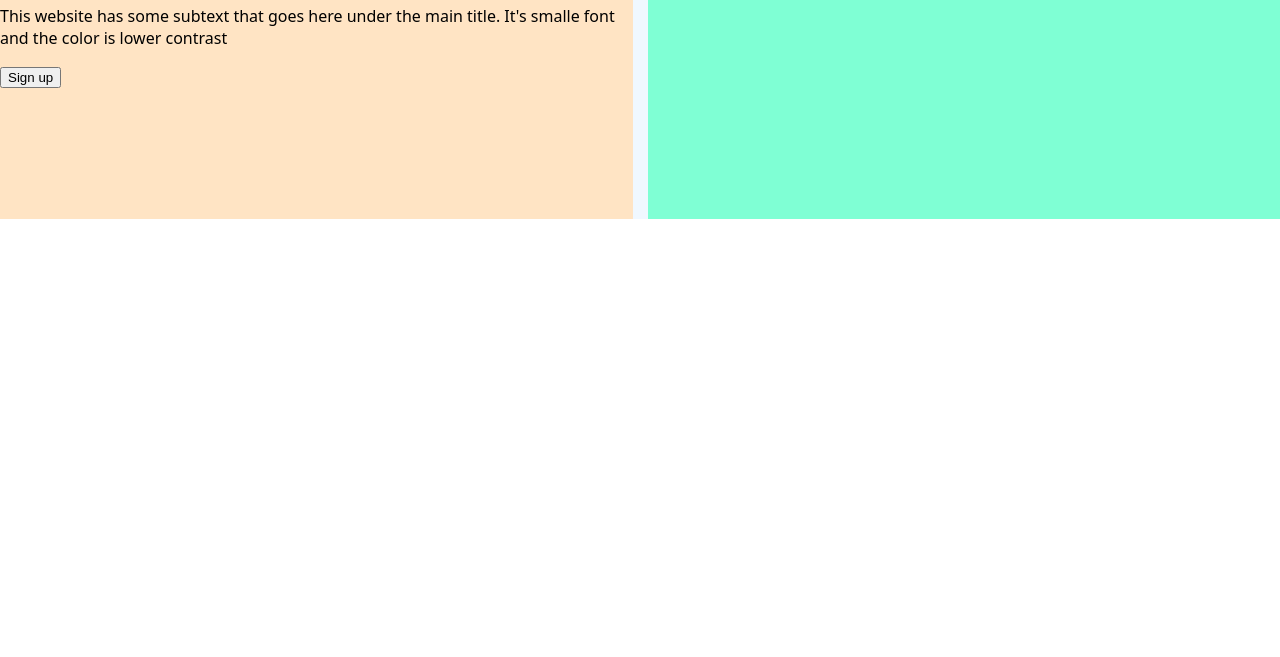
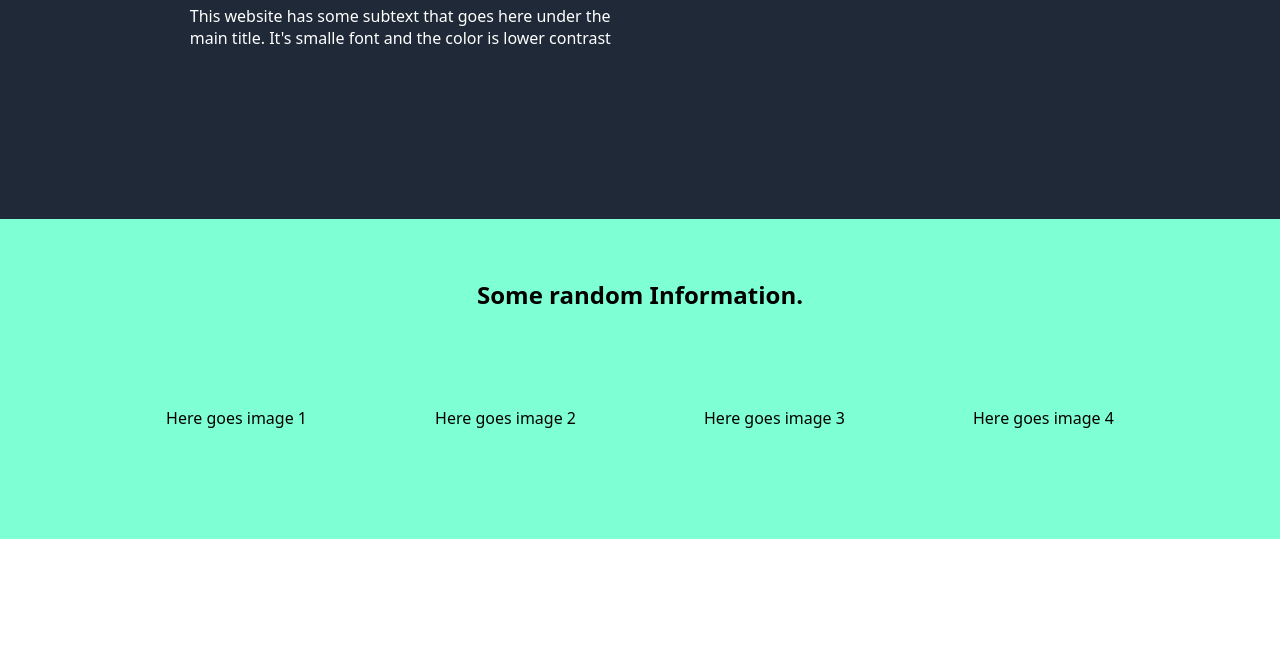
Before and after one commit to Bautaxx/Landing-page, a plain HTML site: page home.html in a window 1280 px wide. Shown: the part 143-800 px from the top of the page. Drawn offline with Linux system fonts and the light colour scheme.

Commit message:
Extra info section started

```diff
--- a/home.html
+++ b/home.html
@@ -17,12 +17,32 @@
         </div>
     </div>
     <div class="presentation">
-        <div class="text">
-            <h1>This website is awesome</h1>
-            <p>This website has some subtext that goes here under the main title. It's smalle font and the color is lower contrast</p>
-            <button>Sign up</button>
+        <div class="box-1">
+            <h1 id="text">This website is awesome</h1>
+            <p id="text">This website has some subtext that goes here under the main title. It's smalle font and the color is lower contrast</p>
         </div>
-        <div class="placeholder">This is a placeholder</div>
+        <div class="box-2">This is a placeholder</div>
+    </div>
+    <div class="extra-info">
+        <h2>Some random Information.</h2>
+        <div class="images-container">
+            <div>
+                <img>
+                <p>Here goes image 1</p>
+            </div>
+            <div>
+                <img>
+                <p>Here goes image 2</p>
+            </div>
+            <div>
+                <img>
+                <p>Here goes image 3</p>
+            </div>
+            <div>
+                <img>
+                <p>Here goes image 4</p>
+            </div>
+        </div>
     </div>
 
 </body>
--- a/main.css
+++ b/main.css
@@ -24,19 +24,39 @@ body{
     justify-content: space-around;
     align-content: center;
 }
+/*This is the presentation section*/
 .presentation{
     display: flex;
     height: 300px;
-    background-color: aliceblue;
+    background-color: #1f2937;
     gap: 15px;
+    color: white;
 }
-.presentation .text{
+.presentation .box-1{
     flex: 1;
-    background-color: bisque;
 }
-.presentation .placeholder{
+.box-1 #text {
+    padding-left: 30%;
+}
+.presentation .box-2{
     flex: 1;
     justify-content: flex-start;
-    background-color: aquamarine;
 
 }
+/*Extra Information section*/
+.extra-info{
+    background-color:aquamarine;
+    height: 300px;
+    padding-bottom: 20px;
+}
+.extra-info h2{
+    text-align: center;
+    padding: 3%;
+}
+.extra-info .images-container {
+    display: flex;
+    justify-content: center;
+    align-items: center;
+    gap: 10%;
+    padding-bottom: 10px;
+}
```
